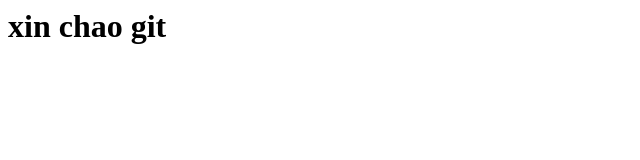
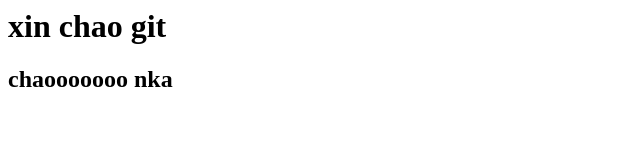
Before and after one commit to vietnee/website_name, a plain HTML site: page index.html in a window 1280 px wide. Shown: the whole page, without its empty margins (0-640 px from the left). Drawn offline with Linux system fonts and the light colour scheme.

Commit message:
sua index roi thêm ne

```diff
--- a/index.html
+++ b/index.html
@@ -1 +1,2 @@
 <h1> xin chao git   </h1>
+<h2> chaooooooo nka</h2>
```
